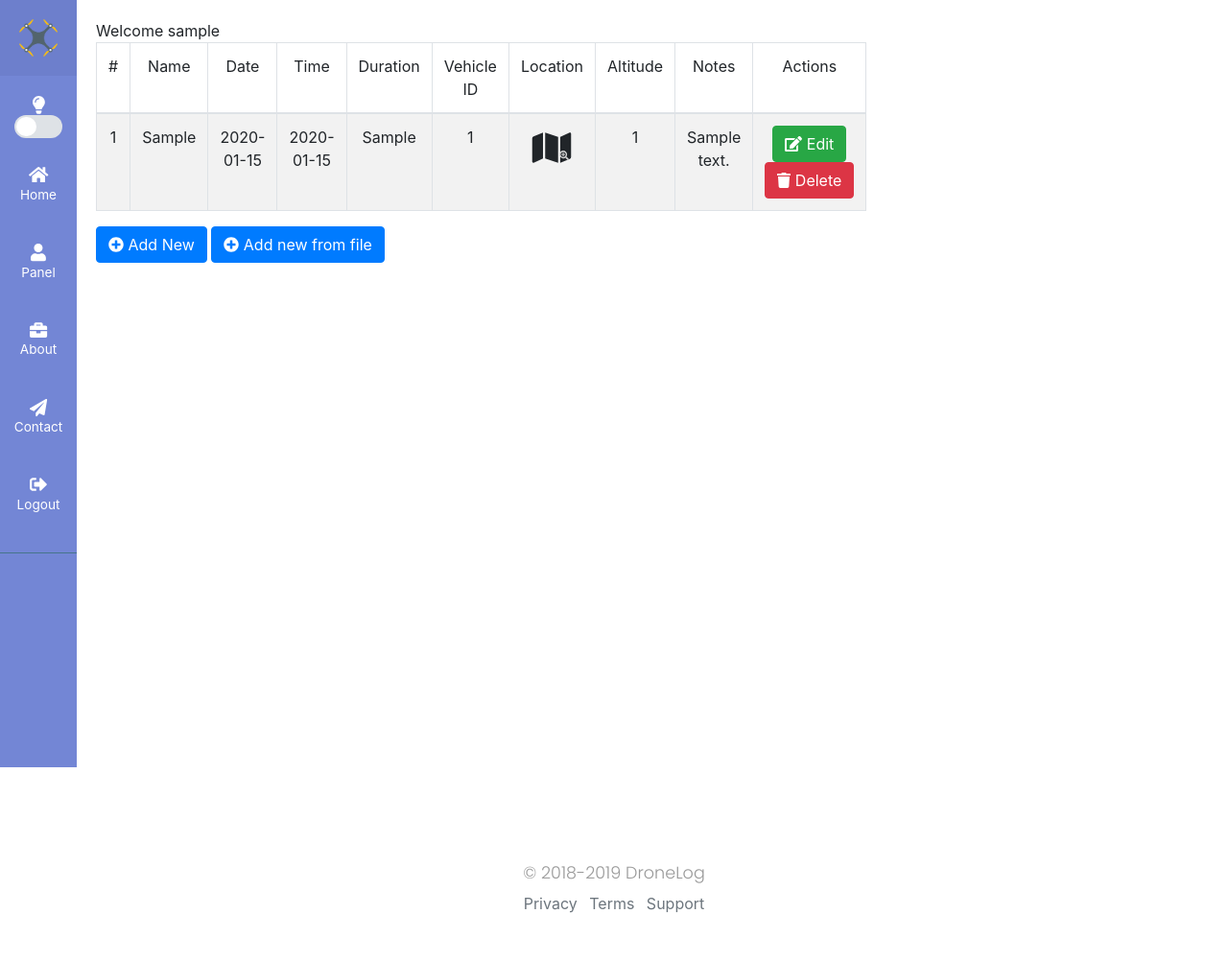
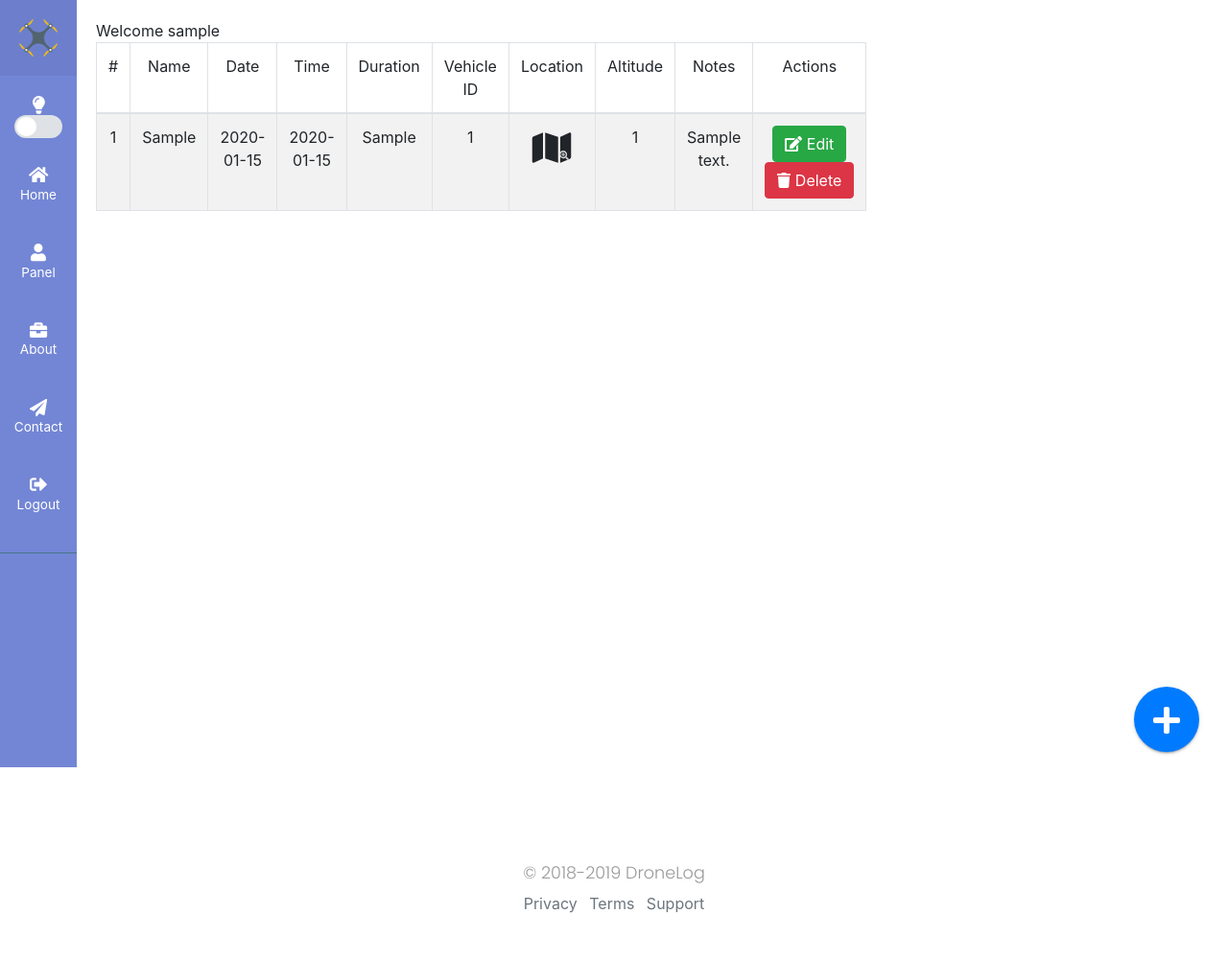
Before and after one commit to GaidarOS/dronelog, a Flask app: template app/templates/table.html in a window 1280 px wide. Shown: the whole page at 96% size. Run offline with Flask 2, Linux system fonts and the light colour scheme; the template is opened without the code that fills it: values that come from a table or form of the project are taken from there, others are empty; the visitor is signed in with stand-in values (Sample User, id 1); tables that the repository leaves empty hold one stand-in row (values such as "Sample post"); some libraries are stand-ins or nearby versions.

Commit message:
added fab icons for creating new entries

```diff
--- a/app/static/css/custom.css
+++ b/app/static/css/custom.css
@@ -1,28 +1,114 @@
-#well {
-    padding: 14px 20px 20px 20px;
-    -webkit-border-radius: 30px;
-    background: -webkit-gradient(linear,left top,left bottom,color-stop(0, #010101),color-stop(1, #181818));
-    border: 2px solid #454545;
-    overflow: hidden;
-  }
+/* ########### */
+/* Fab Section */
+/* ########### */
 
-  h2 {
-    font-size: 80px;
-    background: -webkit-gradient(linear,left top,right top,color-stop(0, #4d4d4d),color-stop(0.4, #4d4d4d),color-stop(0.5, white),color-stop(0.6, #4d4d4d),color-stop(1, #4d4d4d));
-    -webkit-background-clip: text;
-    -webkit-text-fill-color: transparent;
-    -webkit-animation: slidetounlock 5s infinite;
-    font-family: "HelveticaNeue-Light", "Helvetica Neue Light", "Helvetica Neue", Helvetica, Arial, "Lucida Grande", sans-serif;
-    font-weight: 300;
-    padding: 0;
-    width: 200%;
-  }
 
-  @-webkit-keyframes slidetounlock {
-    0% {
-      background-position: -720px 0;
-    }
-    100% {
-      background-position: 720px 0;
-    }
-  }
+.fab {
+  position: fixed;
+  width: 68px;
+  left: 97%;
+  bottom: 2%;
+  margin-left: -60px;
+}
+
+.fab:hover .fab-buttons {
+  opacity: 1;
+  visibility: visible;
+}
+
+.fab:hover .fab-buttons__link {
+  transform: scaleY(1) scaleX(1) translateY(-16px) translateX(0px);
+}
+
+.fab-action-button:hover+.fab-buttons .fab-buttons__link:before {
+  visibility: visible;
+  opacity: 1;
+  transform: scale(1);
+  transform-origin: right center 0;
+  transition-delay: 0.3s;
+}
+
+.fab-action-button {
+  position: absolute;
+  bottom: 0;
+  display: block;
+  width: 68px;
+  height: 68px;
+  background-color: #007bff;
+  border-color: #007bff;
+  border-radius: 50%;
+  box-shadow: 0 2px 2px 0 rgba(0, 0, 0, 0.14), 0 1px 5px 0 rgba(0, 0, 0, 0.12), 0 3px 1px -2px rgba(0, 0, 0, 0.2);
+}
+
+.fab-buttons {
+  position: absolute;
+  left: 0;
+  right: 0;
+  bottom: 68px;
+  list-style: none;
+  margin: 0;
+  padding: 0;
+  opacity: 0;
+  visibility: hidden;
+  transition: 0.2s;
+}
+.fas-action-button{
+  margin: 19px 0 0 20px;
+  color: white;
+}
+.fab-buttons__item {
+  display: block;
+  text-align: center;
+  margin: 12px 0;
+}
+
+.fab-buttons__link {
+  display: inline-block;
+  width: 50px;
+  height: 50px;
+  text-decoration: none;
+  background-color: #007bff;
+  border-radius: 50%;
+  box-shadow: 0 2px 2px 0 rgba(0, 0, 0, 0.14), 0 1px 5px 0 rgba(0, 0, 0, 0.12), 0 3px 1px -2px rgba(0, 0, 0, 0.2);
+  transform: scaleY(0.5) scaleX(0.5) translateY(0px) translateX(0px);
+  -moz-transition: .3s;
+  -webkit-transition: .3s;
+  -o-transition: .3s;
+  transition: .3s;
+}
+
+[data-tooltip]:before {
+  top: 50%;
+  margin-top: -11px;
+  font-weight: 600;
+  border-radius: 2px;
+  background: #585858;
+  color: #fff;
+  content: attr(data-tooltip);
+  font-size: 12px;
+  text-decoration: none;
+  visibility: hidden;
+  opacity: 0;
+  padding: 4px 7px;
+  margin-right: 12px;
+  position: absolute;
+  transform: scale(0);
+  right: 100%;
+  white-space: nowrap;
+  transform-origin: top right;
+  transition: all .3s cubic-bezier(.25, .8, .25, 1);
+}
+
+[data-tooltip]:hover:before {
+  visibility: visible;
+  opacity: 1;
+  transform: scale(1);
+  transform-origin: right center 0;
+}
+
+.icon-material {
+  display: inline-block;
+  width: 50px;
+  height: 50px;
+  color: white;
+}
--- a/app/templates/create.html
+++ b/app/templates/create.html
@@ -17,11 +17,11 @@
                     <div class="col-md-6 mb-3">
                         <label for="pilotName">Pilot Name</label>
                         <input type="text" class="custom-select w-100"  list="pilotName" required>
-                        <datalist id="pilotName" name="pilotName" onchange="" required >
+                        <select id="pilotName" name="pilotName" onchange="" required >
                             <option value="">Choose...</option>
                             <option>{{ session['username'] }}</option>
                             <option>Or another name</option>
-                        </datalist>
+                        </select>
                         <small id="pilotNameHelp" class="form-text text-muted">Select the pilot's name.</small>
                         <div class="invalid-feedback">
                             Please select a valid Name.
@@ -70,7 +70,7 @@
                     </div>
                     <div class="col-md-6 mb-3">
                         <label for="time">Time</label>
-                        <input type="text" class="form-control" pattern="^\b(0[0-9]|1[0-9]|2[0-4])\b:[0-5][0-9]" id="time" name="time" placeholder="Time of vehicle takeoff" required>
+                        <input type="text" class="form-control timepicker" pattern="^\b(0[0-9]|1[0-9]|2[0-4])\b:[0-5][0-9]" id="time" name="time" placeholder="Time of vehicle takeoff" required>
                         <small id="timeHelp" class="form-text text-muted">Please insert the flight's start time(HH:mm).</small>
                         <div class="invalid-feedback">
                             Please enter a time in 24h format.
--- a/app/templates/main.html
+++ b/app/templates/main.html
@@ -34,6 +34,8 @@
     <link rel="stylesheet" href="{{url_for('static', filename='css/sidebar.css')}}">
     <!-- Custom JS -->
     <script type=text/javascript src="{{url_for('static', filename='custom.js')}}"></script> {% block head%} {% endblock %}
+
+    <link rel="stylesheet" href="{{url_for('static', filename='css/custom.css')}}">
 </head>
 
 <body>
@@ -119,8 +121,28 @@
         </div>
         <div>
             {% block area %}{% endblock %} {% block content %}{% endblock %}
+            <div class="fab">
+                    <span class="fab-action-button">
+                        <!-- <i class="fab-action-button__icon"></i> -->
+                        <i class="fas fa-plus fa-2x fas-action-button"></i>
+                    </span>
+                    <ul class="fab-buttons">
+                        <li class="fab-buttons__item">
+                            <a href="{{url_for('create')}}" class="fab-buttons__link" data-tooltip="New Entry">
+                                <i class="fas fa-plus fa-lg icon-material"></i>
+                            </a>
+                        </li>
+                        <li class="fab-buttons__item">
+                            <a href="{{url_for('create_from_file')}}" class="fab-buttons__link" data-tooltip="Entry from Log">
+                                <i class="fas fa-folder fa-lg icon-material"></i>
+                            </a>
+                        </li>
+                    </ul>
+                </div>
         </div>
+
     </div>
+
 
     <footer class="my-5 pt-5 footer text-muted text-center text-small">
         <p class="mb-1">&copy; 2018-2019 DroneLog</p>
@@ -145,6 +167,7 @@
             });
         });
     </script>
+
 </body>
 
 </html>
--- a/app/templates/table.html
+++ b/app/templates/table.html
@@ -225,14 +225,14 @@
 </table>
 
 
-<div>
+<!-- <div>
     <a class="btn btn-primary" href="/create">
         <i class="fas fa-plus-circle"></i> Add New
     </a>
     <a class="btn btn-primary" href="/create_from_logfile">
         <i class="fas fa-plus-circle"></i> Add new from file
     </a>
-</div>
+</div> -->
 
 <script>
     (function () {
```
